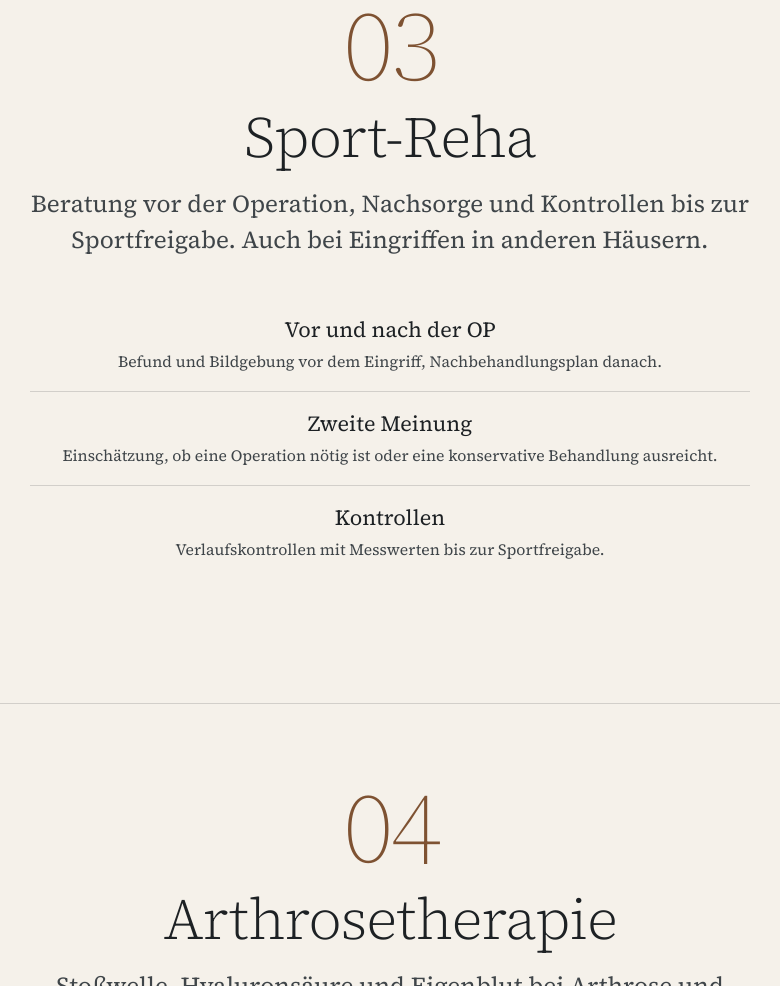
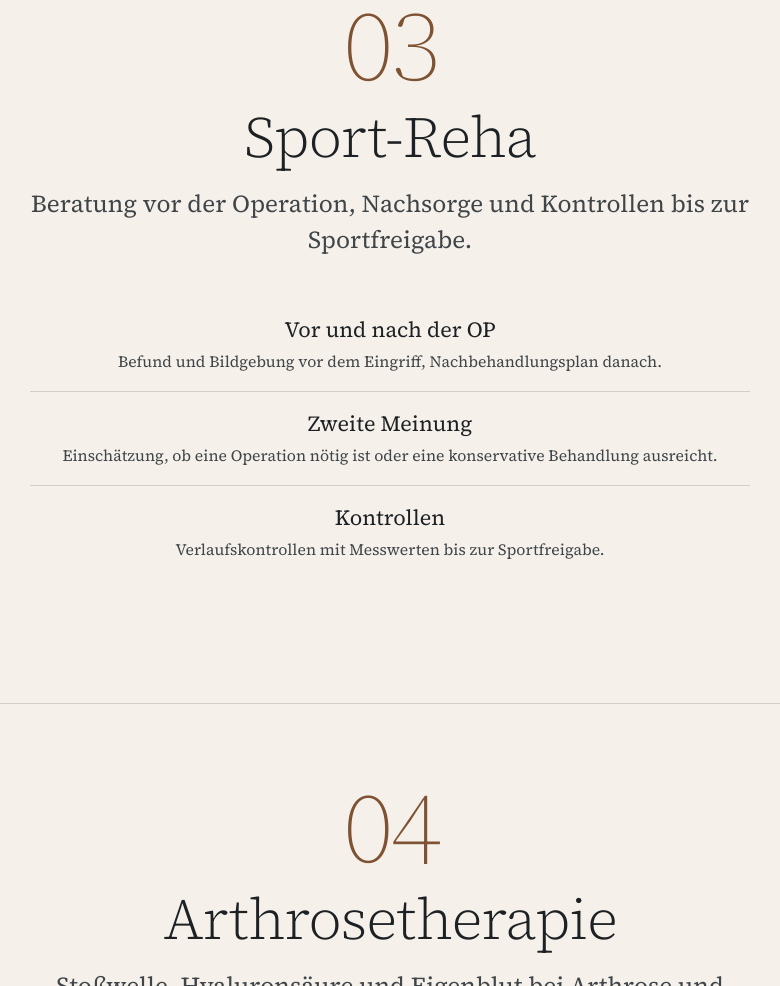
Before and after one commit to NatoshiSakamoto67/dr-pfeiler-entwurf, a plain HTML site: page leistungen.html in a window 1280 px wide. Shown: the part 2207-3193 px from the top of the page, without its empty margins (250-1030 px from the left). Drawn offline with Linux system fonts and the light colour scheme.

Commit message:
Leistungen: Sport-Reha ohne Satz zu Eingriffen in anderen Häusern

```diff
--- a/leistungen.html
+++ b/leistungen.html
@@ -74,7 +74,7 @@
   </section>
   <section class="bereich bereich--zentriert" id="sport-reha" aria-labelledby="sport-reha-t">
     <div class="wrap">
-      <div class="bereich-kopf zeig"><span class="nr" aria-hidden="true">03</span><div><h2 id="sport-reha-t">Sport-Reha</h2><p class="lead" style="margin-top:1rem">Beratung vor der Operation, Nachsorge und Kontrollen bis zur Sportfreigabe. Auch bei Eingriffen in anderen Häusern.</p></div></div>
+      <div class="bereich-kopf zeig"><span class="nr" aria-hidden="true">03</span><div><h2 id="sport-reha-t">Sport-Reha</h2><p class="lead" style="margin-top:1rem">Beratung vor der Operation, Nachsorge und Kontrollen bis zur Sportfreigabe.</p></div></div>
       <div class="bereich-raster">
 
         <div class="zeig" style="--dl:100ms"><dl class="punkte"><div><dt>Vor und nach der OP</dt><dd>Befund und Bildgebung vor dem Eingriff, Nachbehandlungsplan danach.</dd></div><div><dt>Zweite Meinung</dt><dd>Einschätzung, ob eine Operation nötig ist oder eine konservative Behandlung ausreicht.</dd></div><div><dt>Kontrollen</dt><dd>Verlaufskontrollen mit Messwerten bis zur Sportfreigabe.</dd></div></dl></div>
```
